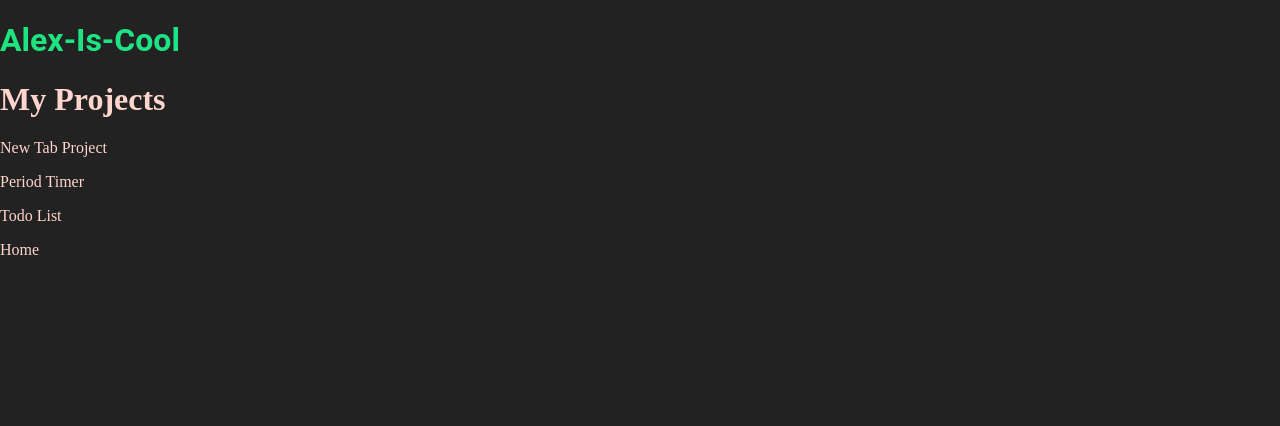
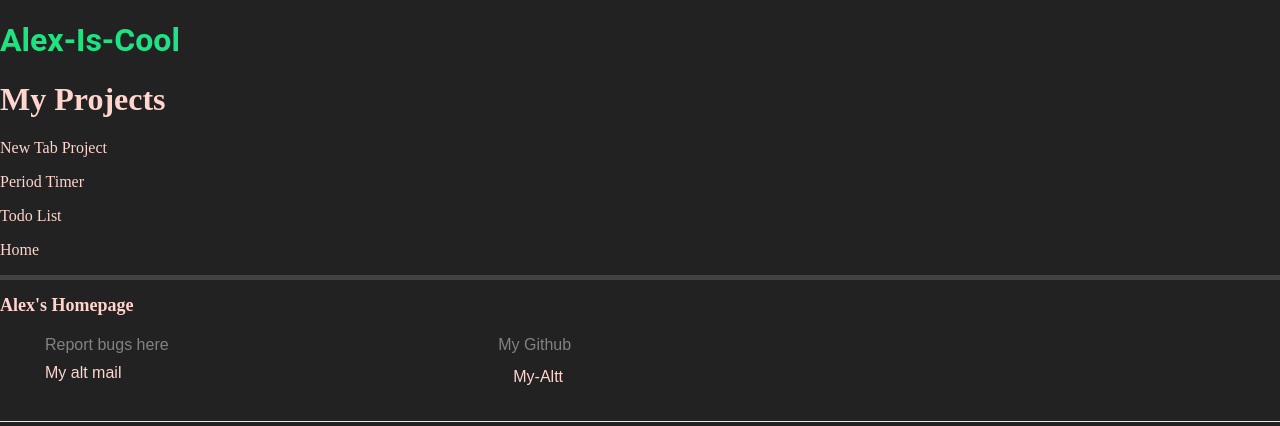
Before and after one commit to My-Altt/My-Altt.github.io-old, a plain HTML site: page rgb.html in a window 1280 px wide. Drawn offline with Linux system fonts and the light colour scheme; files that its build step writes are made by us from their sources.

Commit message:
Update rgb.html

```diff
--- a/rgb.html
+++ b/rgb.html
@@ -85,6 +85,51 @@ a:link {
   text-decoration: none;
   color: #ffd5cd;
 }
+
+/** Site header */
+.site-header { border-top: 5px solid #424242; border-bottom: 1px solid #e8e8e8; min-height: 55.95px; position: relative; }
+
+.site-title { font-size: 26px; font-weight: 300; line-height: 54px; letter-spacing: -1px; margin-bottom: 0; float: left; }
+
+.site-title, .site-title:visited { color: #424242; }
+
+.site-nav { float: right; line-height: 54px; }
+
+.site-nav .nav-trigger { display: none; }
+
+.site-nav .menu-icon { display: none; }
+
+.site-nav .page-link { color: #111; line-height: 1.5; }
+
+.site-nav .page-link:not(:last-child) { margin-right: 20px; }
+
+
+
+/** Site footer */
+.site-footer { border-top: 1px solid #e8e8e8; padding: 30px 0; }
+
+.footer-heading { font-size: 18px; margin-bottom: 0px; }
+
+.contact-list, .social-media-list { list-style: none; margin-left: 0; margin-bottom: 0px;}
+
+.footer-col-wrapper { font-size: 15px; color: #828282; margin-left: -15px; }
+
+.footer-col { float: left; margin-bottom: 15px; padding-left: 15px;}
+
+.footer-col-1 { width: -webkit-calc(35% - (30px / 2)); width: calc(35% - (30px / 2)); }
+
+.footer-col-2 { width: -webkit-calc(20% - (30px / 2)); width: calc(20% - (30px / 2)); }
+
+.footer-col-3 { width: -webkit-calc(45% - (30px / 2)); width: calc(45% - (30px / 2)); }
+
+.footer-col-4 { float: left; margin-bottom: 15px; padding-left: 15px;margin-top:-150px}
+
+@media screen and (max-width: 800px) { .footer-col-1, .footer-col-2 { width: -webkit-calc(50% - (30px / 2)); width: calc(50% - (30px / 2)); } .footer-col-3 { width: -webkit-calc(100% - (30px / 2)); width: calc(100% - (30px / 2)); } }
+
+@media screen and (max-width: 600px) { .footer-col { float: none; width: -webkit-calc(100% - (30px / 2)); width: calc(100% - (30px / 2)); } }
+
+/** Clearfix */
+.footer-col-wrapper:after, .wrapper:after { content: ""; display: table; clear: both; }
   </style>
 <body>
  <div class="rgb">
@@ -95,5 +140,25 @@ a:link {
   <p><a href="https://my-altt.github.io/period-timer/index.html">Period Timer</a></p>
   <p><a href="https://my-altt.github.io/todo-list/index.html">Todo List</a></p>
   <p><a href="https://my-altt.github.io/">Home</a></p>
+    <header class="site-header" role="banner">
+
+  <div class="wrapper">
+
+    <h2 class="footer-heading">Alex&#39;s Homepage</h2>
+
+    <div class="footer-col-wrapper">
+      <div class="footer-col footer-col-1">
+        <ul class="contact-list">
+          <li class="p-name">Report bugs here</li><li><a class="u-email" href="mailto:ancoremint2@protonmail.com">My alt mail</a></li></ul>
+      </div>
+      <div class="footer-col footer-col-2"><ul class="social-media-list"><li class="p-name">My Github</li><div class="footer-col-4"><li><a href="https://github.com/My-Altt"><svg class="svg-icon"><use xlink:href="/assets/minima-social-icons.svg#github"></use></svg> <span class="username">My-Altt</span></a></li>
+</div>
+</div>
+      <div class="footer-col footer-col-3">
+      </div>
+    </div>
+
+  </div>
+</footer>
   </body>
 </html>
```
